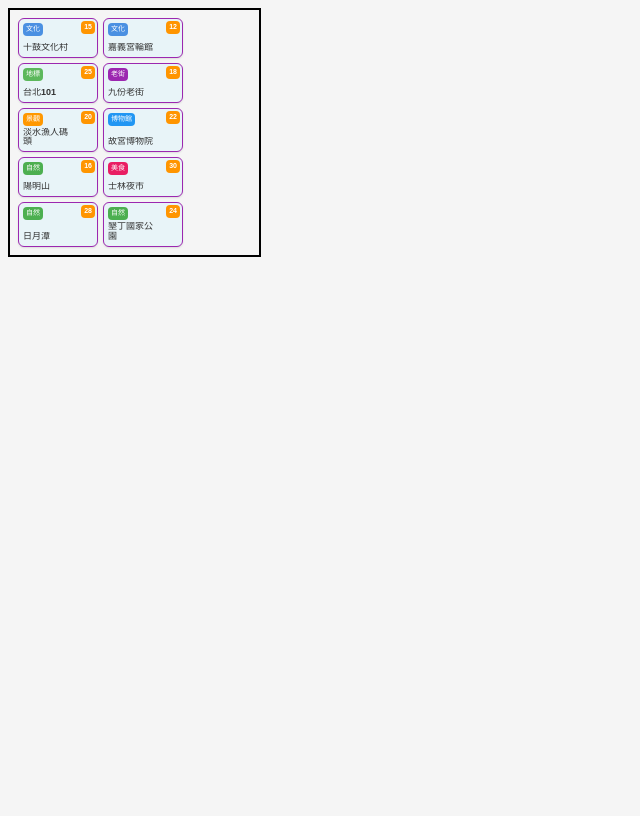
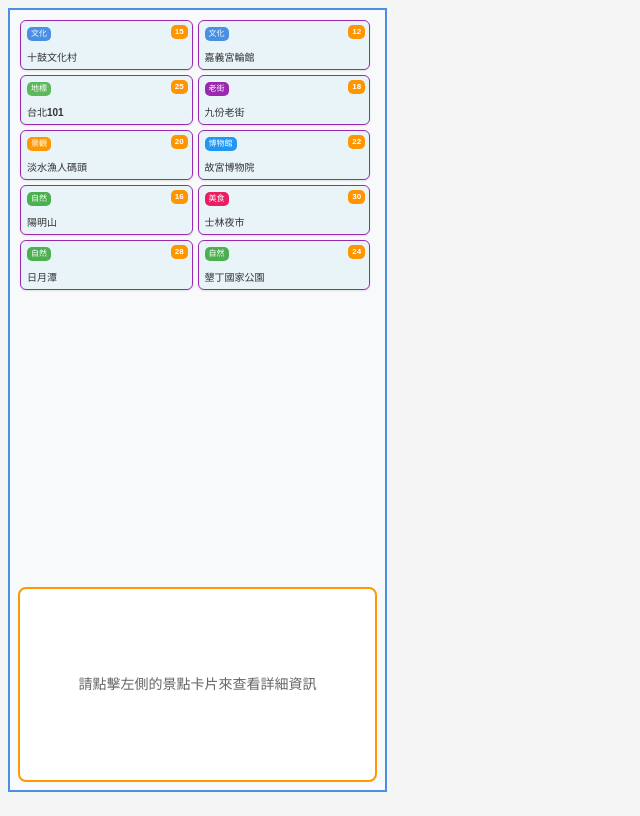
Before and after one commit to chingchen0518/MIS_graduate_project2, a React (Vite) app: page / in a window 1280 px wide. Shown: the whole page, without its empty margins (0-640 px from the left). Built offline with nearby package versions, Linux system fonts and the light colour scheme.

Commit message:
attraction_details update
- complete attraction_details template
- can't use at 1366px

```diff
--- a/src/view2/attraction_card.css
+++ b/src/view2/attraction_card.css
@@ -1,33 +1,44 @@
 .attraction_card {
-    flex: 0 0 calc(33.33% - 4px);
-    width: calc(33.33% - 4px);
-    min-width: 80px;
-    max-width: 100px;
+    cursor: pointer;
+    width: calc(50% - 5px);
     margin: 0;
-    padding: 4px;
+    padding: 6px;
     background-color: #e8f4f8;
     border: 1px solid #9C27B0;
     border-radius: 6px;
     box-shadow: 0 1px 2px rgba(0, 0, 0, 0.1);
     position: relative;
-    min-height: 40px;
-    max-height: 50px;
+    min-height: 50px;
+    max-height: 65px;
     display: flex;
     flex-direction: column;
     justify-content: space-between;
     box-sizing: border-box;
     overflow: hidden;
+    transition: all 0.2s ease;
+}
+
+.attraction_card:hover {
+    transform: translateY(-2px);
+    box-shadow: 0 4px 8px rgba(0, 0, 0, 0.2);
+}
+
+.attraction_card.selected {
+    border-color: #ff9500;
+    background-color: #fff3e0;
+    transform: translateY(-1px);
+    box-shadow: 0 3px 6px rgba(255, 152, 0, 0.3);
 }
 
 .attraction_name {
     margin: 0;
-    font-size: 9px;
+    font-size: 10px;
     color: #333;
     font-weight: 600;
     line-height: 1.1;
     word-wrap: break-word;
     overflow-wrap: break-word;
-    max-width: calc(100% - 18px);
+    max-width: calc(100% - 22px);
     overflow: hidden;
     text-overflow: ellipsis;
     display: -webkit-box;
@@ -38,31 +49,31 @@
 
 .vote_badge {
     position: absolute;
-    top: 2px;
-    right: 2px;
+    top: 4px;
+    right: 4px;
     background-color: #ff9500;
     color: white;
-    padding: 1px 3px;
-    border-radius: 4px;
-    font-size: 7px;
+    padding: 1px 4px;
+    border-radius: 5px;
+    font-size: 8px;
     font-weight: bold;
-    min-width: 8px;
+    min-width: 12px;
     text-align: center;
     box-sizing: border-box;
 }
 
 .category_tag {
     color: white;
-    padding: 1px 3px;
-    border-radius: 4px;
-    font-size: 7px;
+    padding: 1px 4px;
+    border-radius: 5px;
+    font-size: 8px;
     display: inline-block;
     width: fit-content;
-    margin-bottom: 2px;
+    margin-bottom: 3px;
     font-weight: 500;
     box-sizing: border-box;
     overflow: hidden;
     text-overflow: ellipsis;
     white-space: nowrap;
-    max-width: calc(100% - 18px);
+    max-width: calc(100% - 22px);
 }
--- a/src/view2/attraction_card.jsx
+++ b/src/view2/attraction_card.jsx
@@ -1,12 +1,15 @@
-import React, { useState } from 'react';
+import React from 'react';
 import './attraction_card.css';
 
-const AttractionCard = (props) => {
+const AttractionCard = ({ name, category, votes, color, isSelected, onClick }) => {
   return (
-    <div className="attraction_card">
-        <div className="vote_badge">{props.votes}</div>
-        <div className="category_tag" style={{backgroundColor: props.color}}>{props.category}</div>
-        <h2 className="attraction_name">{props.name}</h2>
+    <div
+      className={`attraction_card ${isSelected ? 'selected' : ''}`}
+      onClick={onClick}
+    >
+      <div className="vote_badge">{votes}</div>
+      <div className="category_tag" style={{backgroundColor: color}}>{category}</div>
+      <h2 className="attraction_name">{name}</h2>
     </div>
   );
 };
--- a/src/view2/attraction_container.css
+++ b/src/view2/attraction_container.css
@@ -1,14 +1,81 @@
 .attraction_container {
-    width: 20%;
-    height: fit-content;
-    max-height: 90vh;
+    width: 30%;
+    height: calc(100vh - 16px);
+    display: flex;
+    flex-direction: column;
+    box-sizing: border-box;
+    border: 2px solid #4A90E2;
+    background-color: #f8f9fa;
+    position: relative;
+}
+
+.attraction_cards_wrapper {
+    flex: 1;
+    padding: 10px;
     display: flex;
     flex-wrap: wrap;
     gap: 5px;
-    padding: 8px;
-    box-sizing: border-box;
     justify-content: flex-start;
     align-content: flex-start;
-    border: 2px solid black;
-    overflow: hidden;
+    overflow-y: auto;
+    overflow-x: hidden;
 }
+
+/* .attraction_card {
+    width: 100%;
+    padding: 10px;
+    box-sizing: border-box;
+
+    transition: transform 0.2s;
+} */
+
+.attraction_card:hover {
+    transform: scale(1.05);
+}
+
+/* .attraction_details {
+    width: 70%;
+    padding: 20px;
+    box-sizing: border-box;
+    border-left: 2px solid #4A90E2;
+    display: flex;
+    flex-direction: column;
+    gap: 10px;
+} */
+
+.attraction_details {
+    width: calc(100% - 16px);
+    /* width: 100%; */
+    height: 25%;
+    padding: 15px;
+    box-sizing: border-box;
+    background-color: #ffffff;
+    border: 2px solid #FF9800;
+    border-radius: 8px;
+    overflow-y: auto;
+    overflow-x: hidden;
+    margin: 8px;
+    position: relative;
+    flex-shrink: 0;
+}
+
+
+.attraction_details h2 {
+    margin: 0;
+    font-size: 24px;
+    color: #333;
+}
+
+.attraction_details p {
+    margin: 5px 0;
+    color: #666;
+}
+
+.attraction_details .category {
+    font-weight: bold;
+    color: #4A90E2;
+}
+
+.attraction_details .votes {
+    color: #FF9800;
+}
--- a/src/view2/attraction_container.jsx
+++ b/src/view2/attraction_container.jsx
@@ -1,9 +1,12 @@
 import React, { useState } from 'react';
 import AttractionCard from './attraction_card.jsx';
+import AttractionDetails from './attraction_details.jsx';
+
 import './attraction_container.css';
 
 const Attraction_container = () => {
   const [selectedTab, setSelectedTab] = useState('選擇文化村');
+  const [selectedAttraction, setSelectedAttraction] = useState(null);
   const [attractions, setAttractions] = useState([
     {
       id: 1,
@@ -77,8 +80,13 @@
     }
   ]);
 
+  const handleCardClick = (attraction) => {
+    setSelectedAttraction(attraction);
+  };
+
   return (
       <div className="attraction_container">
+        <div className="attraction_cards_wrapper">
           {attractions.map(attraction => (
             <AttractionCard
               key={attraction.id}
@@ -86,8 +94,12 @@
               category={attraction.category}
               votes={attraction.votes}
               color={attraction.color}
+              isSelected={selectedAttraction?.id === attraction.id}
+              onClick={() => handleCardClick(attraction)}
             />
           ))}
+        </div>
+        <AttractionDetails attraction={selectedAttraction} />
       </div>
   );
 };
--- /dev/null
+++ b/src/view2/attraction_details.css
@@ -0,0 +1,119 @@
+
+
+.no_selection {
+    display: flex;
+    justify-content: center;
+    align-items: center;
+    height: 100%;
+    color: #666;
+    font-size: 14px;
+}
+
+.details_header {
+    margin-bottom: 10px;
+    border-bottom: 1px solid #f0f0f0;
+    padding-bottom: 8px;
+}
+
+.details_title {
+    font-size: 18px;
+    color: #333;
+    margin: 0 0 5px 0;
+    font-weight: bold;
+}
+
+.details_meta {
+    display: flex;
+    align-items: center;
+    gap: 8px;
+}
+
+.details_category {
+    color: white;
+    padding: 3px 8px;
+    border-radius: 12px;
+    font-size: 11px;
+    font-weight: 500;
+}
+
+.details_votes {
+    font-size: 12px;
+    color: #FF9800;
+    font-weight: bold;
+}
+
+.details_content {
+    line-height: 1.4;
+    font-size: 12px;
+}
+
+.details_section {
+    margin-bottom: 10px;
+}
+
+.details_section h3 {
+    font-size: 14px;
+    color: #333;
+    margin-bottom: 5px;
+    border-left: 3px solid #FF9800;
+    padding-left: 6px;
+}
+
+.details_section p {
+    font-size: 12px;
+    color: #555;
+    margin-bottom: 5px;
+}
+
+.info_grid {
+    display: grid;
+    grid-template-columns: 1fr 1fr;
+    gap: 8px;
+    margin-bottom: 8px;
+}
+
+.info_item {
+    display: flex;
+    align-items: center;
+    padding: 6px;
+    background-color: #f8f9fa;
+    border-radius: 4px;
+}
+
+.info_label {
+    font-weight: bold;
+    color: #333;
+    margin-right: 6px;
+    font-size: 11px;
+}
+
+.info_value {
+    color: #666;
+    font-size: 11px;
+}
+
+.details_section ul {
+    list-style: none;
+    padding: 0;
+}
+
+.details_section li {
+    padding: 4px 0;
+    border-bottom: 1px solid #eee;
+    color: #555;
+    position: relative;
+    padding-left: 15px;
+    font-size: 11px;
+}
+
+.details_section li:before {
+    content: "•";
+    color: #FF9800;
+    font-weight: bold;
+    position: absolute;
+    left: 0;
+}
+
+.details_section li:last-child {
+    border-bottom: none;
+}
--- /dev/null
+++ b/src/view2/attraction_details.jsx
@@ -0,0 +1,65 @@
+import React from 'react';
+import './attraction_details.css';
+
+const AttractionDetails = ({ attraction }) => {
+  if (!attraction) {
+    return (
+      <div className="attraction_details">
+        <div className="no_selection">
+          <p>請點擊左側的景點卡片來查看詳細資訊</p>
+        </div>
+      </div>
+    );
+  }
+
+  return (
+    <div className="attraction_details">
+      <div className="details_header">
+        <h1 className="details_title">{attraction.name}</h1>
+        <div className="details_meta">
+          <span className="details_category" style={{backgroundColor: attraction.color}}>
+            {attraction.category}
+          </span>
+          <span className="details_votes">👍 {attraction.votes} 票</span>
+        </div>
+      </div>
+
+      <div className="details_content">
+        <div className="details_section">
+          <h3>景點介紹</h3>
+          <p>這是 {attraction.name} 的詳細介紹。{attraction.name} 是一個{attraction.category}類型的景點，深受遊客喜愛。</p>
+        </div>
+
+        <div className="details_section">
+          <h3>基本資訊</h3>
+          <div className="info_grid">
+            <div className="info_item">
+              <span className="info_label">類型：</span>
+              <span className="info_value">{attraction.category}</span>
+            </div>
+            <div className="info_item">
+              <span className="info_label">人氣：</span>
+              <span className="info_value">{attraction.votes} 票</span>
+            </div>
+            <div className="info_item">
+              <span className="info_label">地點：</span>
+              <span className="info_value">台灣</span>
+            </div>
+          </div>
+        </div>
+
+        <div className="details_section">
+          <h3>特色</h3>
+          <ul>
+            <li>優美的自然環境</li>
+            <li>豐富的文化內涵</li>
+            <li>便利的交通設施</li>
+            <li>完善的遊客服務</li>
+          </ul>
+        </div>
+      </div>
+    </div>
+  );
+};
+
+export default AttractionDetails;
```
Lines whose indentation alone changed are shown as unchanged.
